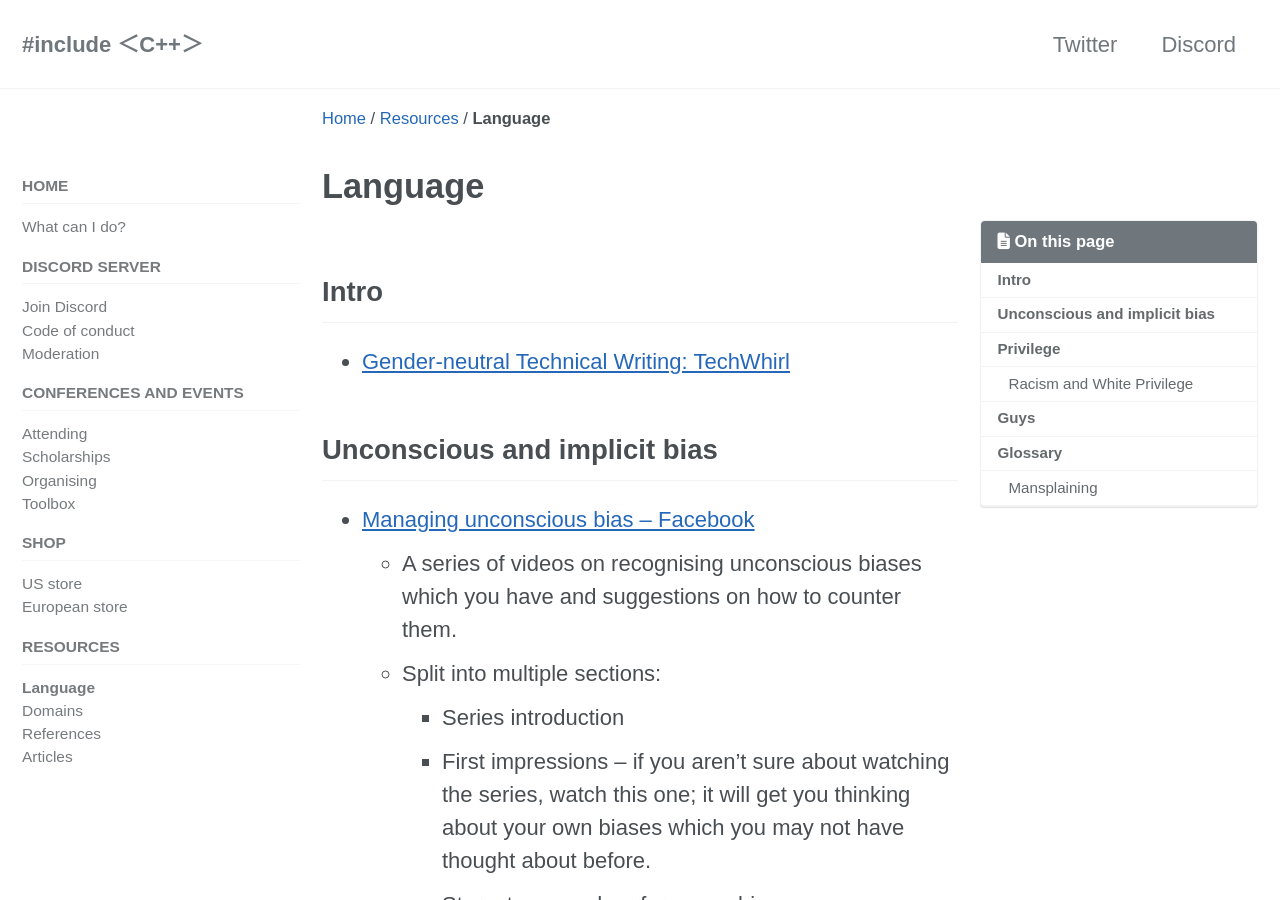
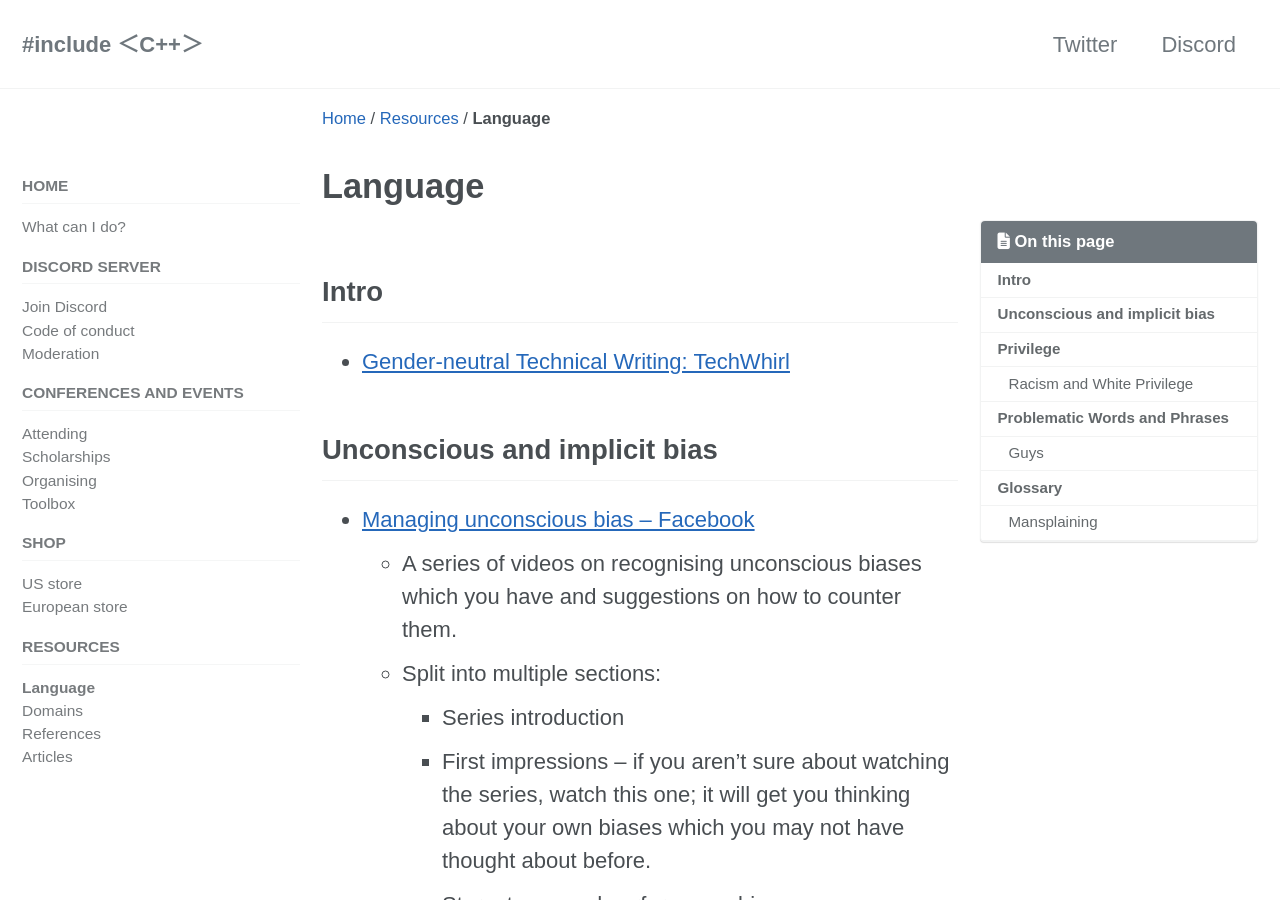
Before and after one commit to include-cpp/include-cpp.github.io, a Jekyll site: the page built from resources/language/index.md, in a window 1280 px wide and 900 px high. Built offline with Jekyll 4.4.1, drawn with Linux system fonts in a browser that asks for light colours; cached includes are drawn as plain includes; nearby versions of some CDN libraries; some of the changed text lies outside the part shown.

Commit message:
Plan structure for including metaphors in future
Co-Authored-By: Kate Gregory <kategregory@users.noreply.github.com>

```diff
--- a/resources/language/index.md
+++ b/resources/language/index.md
@@ -59,7 +59,15 @@ title: Language
 
 <!-- ### Neo-pronouns -->
 
-## Guys
+## Problematic Words and Phrases
+
+<!-- ### Metaphors -->
+
+<!-- #### Blacklist -->
+
+<!-- #### Master -->
+
+### Guys
 
 * [Kate Gregory: Thoughts about "guys"](http://www.gregcons.com/KateBlog/ThoughtsAboutGuys.aspx)
 * [When is "guys" gender neutral? I did a survey! - Julia Evans](http://jvns.ca/blog/2013/12/27/guys-guys-guys/)
```
